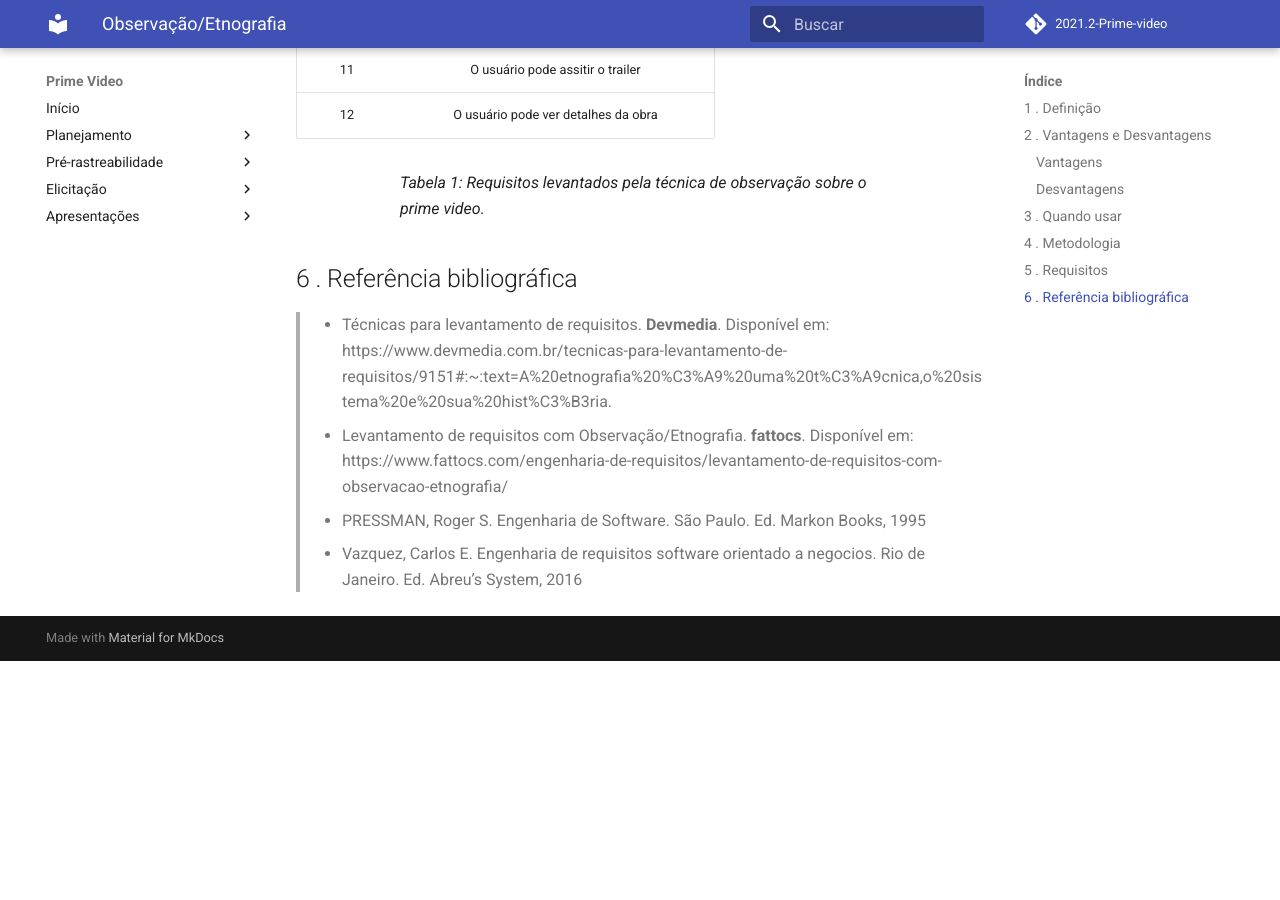
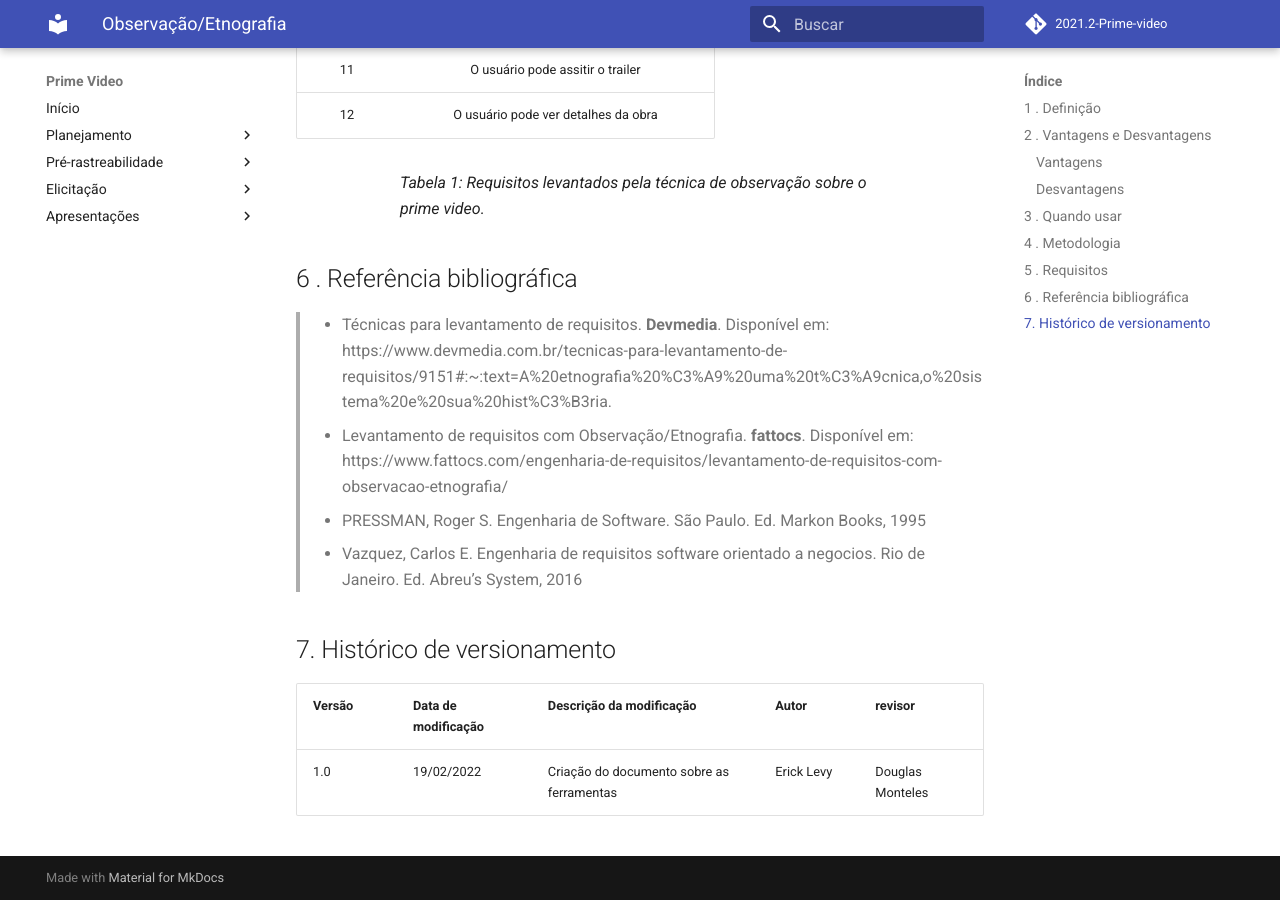
Before and after one commit to Requisitos-de-Software/2021.2-Prime-video, an MkDocs documentation site: the page built from docs/elicitacao/tecnicas/observacao.md, in a window 1280 px wide and 900 px high, scrolled down 1700 px. Built offline with MkDocs 1.6.1 and Material for MkDocs 9.7.7, drawn with Linux system fonts in a browser that asks for light colours; comment, search, counter and statistics services are not loaded; before the commit the page ends 2361 px from its top, so only the background shows below that.

Commit message:
adicionando o historico de versionamento

```diff
--- a/docs/elicitacao/tecnicas/observacao.md
+++ b/docs/elicitacao/tecnicas/observacao.md
@@ -72,3 +72,9 @@
 > - Levantamento de requisitos com Observação/Etnografia. **fattocs**. Disponível em: https://www.fattocs.com/engenharia-de-requisitos/levantamento-de-requisitos-com-observacao-etnografia/
 > - PRESSMAN, Roger S. Engenharia de Software. São Paulo. Ed. Markon Books, 1995
 > - Vazquez, Carlos E. Engenharia de requisitos software orientado a negocios. Rio de Janeiro. Ed. Abreu’s System, 2016
+
+## 7. Histórico de versionamento
+
+|Versão|Data de modificação|Descrição da modificação|Autor| revisor|
+|-|-|-|-|-|
+|1.0|19/02/2022|Criação do documento sobre as ferramentas|Erick Levy| Douglas Monteles |
```
